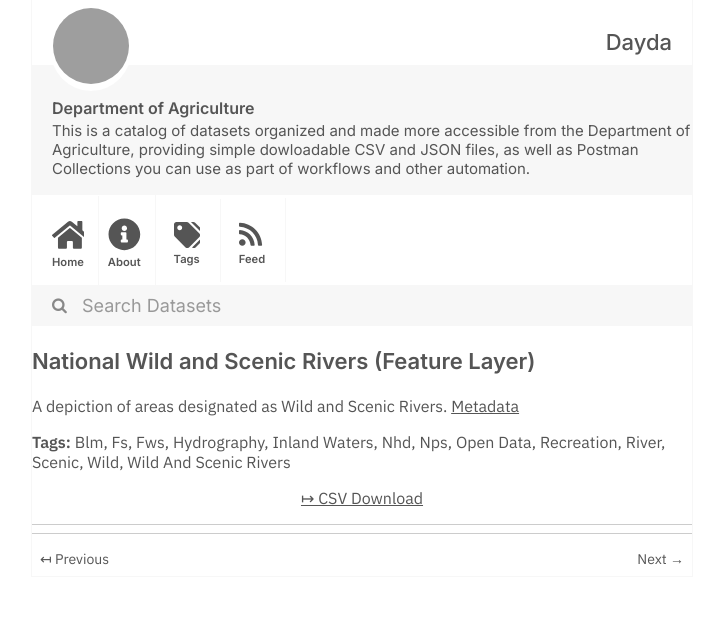
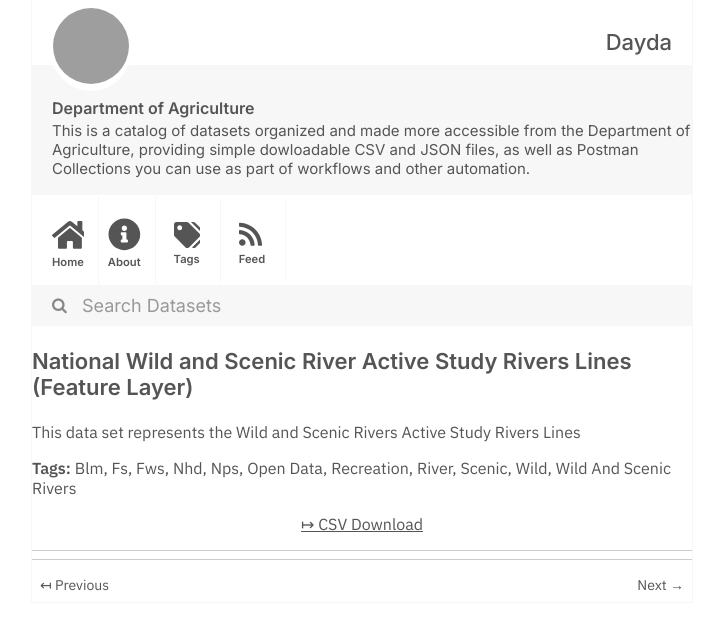
Before and after one commit to dayda-entities/department-of-agriculture, a Jekyll site: the page built from _posts/2020-12-03-national-wild-and-scenic-river.md, in a window 1280 px wide, cut to the strip 0-630 px from the top of the page. Shown: the whole strip, without its empty margins (278-998 px from the left). Built offline with Jekyll 4.4.1, drawn with Linux system fonts in a browser that asks for light colours; grey boxes are pictures that could not be loaded.

Commit message:
Publish Data

```diff
--- a/_posts/2020-12-03-national-wild-and-scenic-river.md
+++ b/_posts/2020-12-03-national-wild-and-scenic-river.md
@@ -1,15 +1,13 @@
 ---
-title: National Wild and Scenic Rivers (Feature Layer)
-created: '2020-12-03T20:28:41.595422'
-modified: '2021-05-14T15:28:35.453096'
+title: National Wild and Scenic River Active Study Rivers Lines (Feature Layer)
+created: '2020-12-03T20:28:38.437029'
+modified: '2021-05-14T15:28:17.872432'
 state: active
 type: dataset
 tags:
   - Blm
   - Fs
   - Fws
-  - Hydrography
-  - Inland Waters
   - Nhd
   - Nps
   - Open Data
@@ -20,9 +18,9 @@ tags:
   - Wild And Scenic Rivers
 groups: []
 csv_url: >-
-  https://data-usfs.hub.arcgis.com/datasets/183f02cd2f374c2bb7969bc4d9901ae7_0.csv?outSR=%7B%22latestWkid%22%3A4269%2C%22wkid%22%3A4269%7D
+  https://data-usfs.hub.arcgis.com/datasets/8eb3c19713f948eab7659aa8e63e217c_0.csv?outSR=%7B%22latestWkid%22%3A4269%2C%22wkid%22%3A4269%7D
 json_url: ''
 layout: post
 
 ---
-A depiction of areas designated as Wild and Scenic Rivers. <a href='https://data.fs.usda.gov/geodata/edw/edw_resources/meta/S_USA.WildScenicRiver.xml' target='_blank'>Metadata</a>
+This data set represents the Wild and Scenic Rivers Active Study Rivers Lines
```
